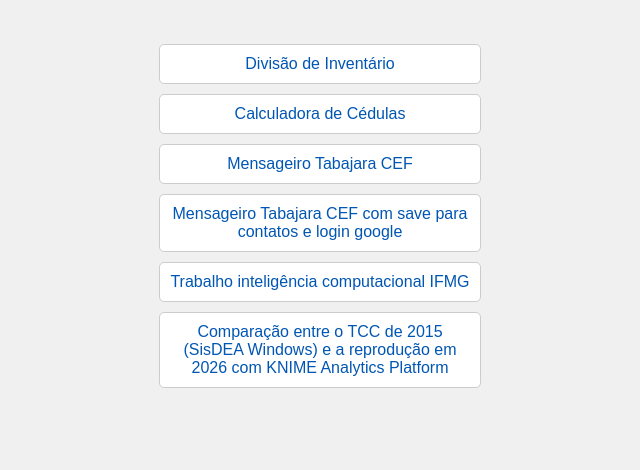
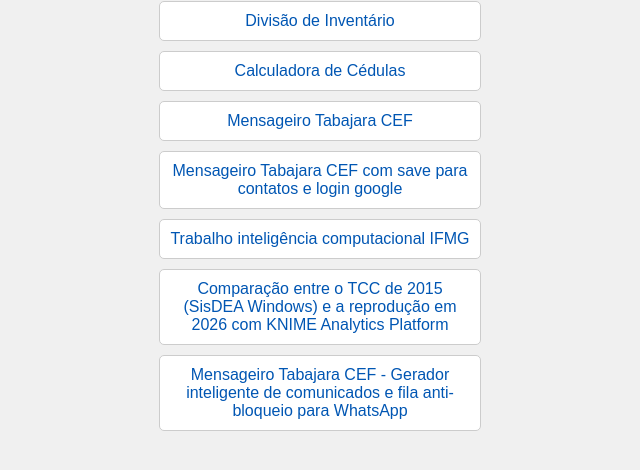
Before and after one commit to thiagortc16/site, a plain HTML site: page index.html in a window 1280 px wide. Shown: the part 234-704 px from the top of the page, without its empty margins (320-960 px from the left). Drawn offline with Linux system fonts and the light colour scheme.

Commit message:
Add new project link to index.html
Added a new link for 'Mensageiro Tabajara CEF - Gerador inteligente de comunicados e fila anti-bloqueio para WhatsApp'.

```diff
--- a/index.html
+++ b/index.html
@@ -49,6 +49,7 @@
         <a href="https://mensageiro-caixa.lovable.app" target="_blank">Mensageiro Tabajara CEF com save para contatos e login google</a>
         <a href="https://thiagortc16.github.io/site/knime_iris_workflow.html" target="_blank">Trabalho inteligência computacional IFMG</a>
         <a href="https://regression-thiago.lovable.app" target="_blank">Comparação entre o TCC de 2015 (SisDEA Windows) e a reprodução em 2026 com KNIME Analytics Platform</a>
+        <a href="https://thiagortc16.github.io/site/Mensageiro CEF — Central de Atendimento WhatsApp.html" target="_blank">Mensageiro Tabajara CEF - Gerador inteligente de comunicados e fila anti-bloqueio para WhatsApp</a>
     </div>
 </body>
 </html>
```
